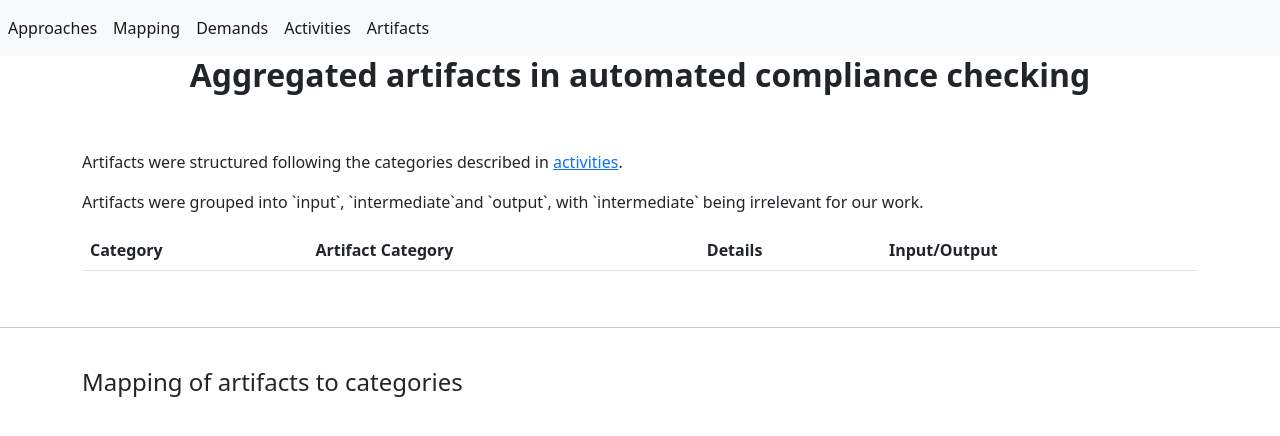
After one commit to angrymeir/Evaluating-Contemporary-Approaches-for-Automated-Compliance-Checks-of-Software-intensive-Systems, a Flask app: page /artifacts in a window 1280 px wide. The commit adds this page. Shown: the top 436 px of the page. Run offline with Flask 3, Linux system fonts and the light colour scheme; lists and menus that the app fills with data are empty; parts of the project's set-up code (start-up, migrations or seed data) failed here and were passed over.

Commit message:
Aggregated artifacts

```diff
--- a/Analysis/artifactmodel/app.py
+++ b/Analysis/artifactmodel/app.py
@@ -1,13 +1,18 @@
 from flask import Flask, render_template, abort
-from parse import load_activities_artifacts, load_automation_approaches, load_aggregated_demands
-from process import filter_artifacts, filter_activities
+from parse import load_activities_artifacts, load_automation_approaches, load_aggregated_demands, load_aggregated_activities, load_aggregated_artifacts
+from process import filter_artifacts, filter_activities, map_art_cats_to_act_cats
 from glob import glob
 
 visualizations = 'visualizsations'
 approach_visualization = visualizations + '/approach_visualization'
 
 app = Flask(__name__)
+
 aggr_demands = load_aggregated_demands()
+aggr_activities = load_aggregated_activities()
+aggr_artifacts = load_aggregated_artifacts()
+artifacts_category_mapping = map_art_cats_to_act_cats(aggr_artifacts)
+
 activities_artifacts = load_activities_artifacts()
 all_automation_approaches = load_automation_approaches()
 automation_approaches = {}
@@ -45,6 +50,18 @@ def demands():
     return render_template('demands.html', **context)
 
 
+@app.route('/activities')
+def activities():
+    context = {'activities': aggr_activities}
+    return render_template('activities.html', **context)
+
+
+@app.route('/artifacts')
+def artifacts():
+    context = {'artifacts': aggr_artifacts, 'category_mapping': artifacts_category_mapping}
+    return render_template('artifacts.html', **context)
+
+
 @app.route('/approach/<approach>')
 def details(approach):
     valid_approach = approach_is_valid(approach, automation_approaches)
--- /dev/null
+++ b/Analysis/artifactmodel/templates/artifacts.html
@@ -0,0 +1,61 @@
+{% extends "base.html" %}
+{% block content %}
+
+<div class="text-center">
+    <h2><b>Aggregated artifacts in automated compliance checking</b></h2>
+</div>
+<br>
+<br>
+<div class="container">
+    <p>Artifacts were structured following the categories described in <a href='{{ url_for('activities') }}'/>activities</a>.</p>
+    <p>Artifacts were grouped into `input`, `intermediate`and `output`, with `intermediate` being irrelevant for our work.</p>
+    <table class="table table-hover">
+        <tr>
+            <th>Category</th>
+            <th>Artifact Category</th>
+            <th>Details</th>
+            <th>Input/Output</th>
+        </tr>
+        {% for category, art_cat, art_cat_desc, input_output in category_mapping %}
+        <tr>
+            <td><b>{{ category }}</b></td>
+            <td>{{ art_cat }}</td>
+            <td>{{ art_cat_desc }}</td>
+            <td>{{ input_output }}</td>
+        </tr>
+        {% endfor %}
+    </table>
+</div>
+<br>
+<hr>
+<br>
+<div class="container">
+<h4>Mapping of artifacts to categories</h4>
+    {% for category, art_cat, art_cat_desc, input_output in category_mapping %}
+    <h5>{{ art_cat }}</h5>
+    <div class="table-responsive">
+    <table class="table table-hover">
+    <tr>
+        <th>Artifact</th>
+        <th>Source</th>
+        <th>Confidence Level</th>
+    </tr>
+    {% for _, arts in artifacts.items() %}
+    {% for art in arts %}
+    {% if art_cat == art['Artifact Category'] %}
+    <tr>
+        <td>{{ art['Artifact'] }}</td>
+        <td>{{ art['Industry/Academia'] }}</td>
+        <td>{{ art['Confidence Level'] }}</td>
+    </tr>
+    {% endif %}
+    {% endfor %}
+    {% endfor %}
+    </table>
+    </div>
+    <br>
+    <br>
+    {% endfor %}
+</div>
+
+{% endblock %}
--- a/Analysis/artifactmodel/templates/base.html
+++ b/Analysis/artifactmodel/templates/base.html
@@ -12,10 +12,16 @@
                   <a class="nav-link active" aria-current="page" href="{{ url_for('approaches') }}">Approaches</a>
               </li>
               <li class="nav-item">
+                  <a class="nav-link active" aria-current="page" href="{{ url_for('mapping') }}">Mapping</a>
+              </li>
+              <li class="nav-item">
                   <a class="nav-link active" aria-current="page" href="{{ url_for('demands') }}">Demands</a>
               </li>
               <li class="nav-item">
-                  <a class="nav-link active" aria-current="page" href="{{ url_for('mapping') }}">Mapping</a>
+                  <a class="nav-link active" aria-current="page" href="{{ url_for('activities') }}">Activities</a>
+              </li>
+              <li class="nav-item">
+                  <a class="nav-link active" aria-current="page" href="{{ url_for('artifacts') }}">Artifacts</a>
               </li>
             </ul>
           </div>
```
Also changed, not shown: Analysis/artifactmodel/parse.py (+12 -1 lines), Analysis/artifactmodel/process.py (+11 -20 lines), Analysis/artifactmodel/templates/activities.html (added, +53 -0 lines).
